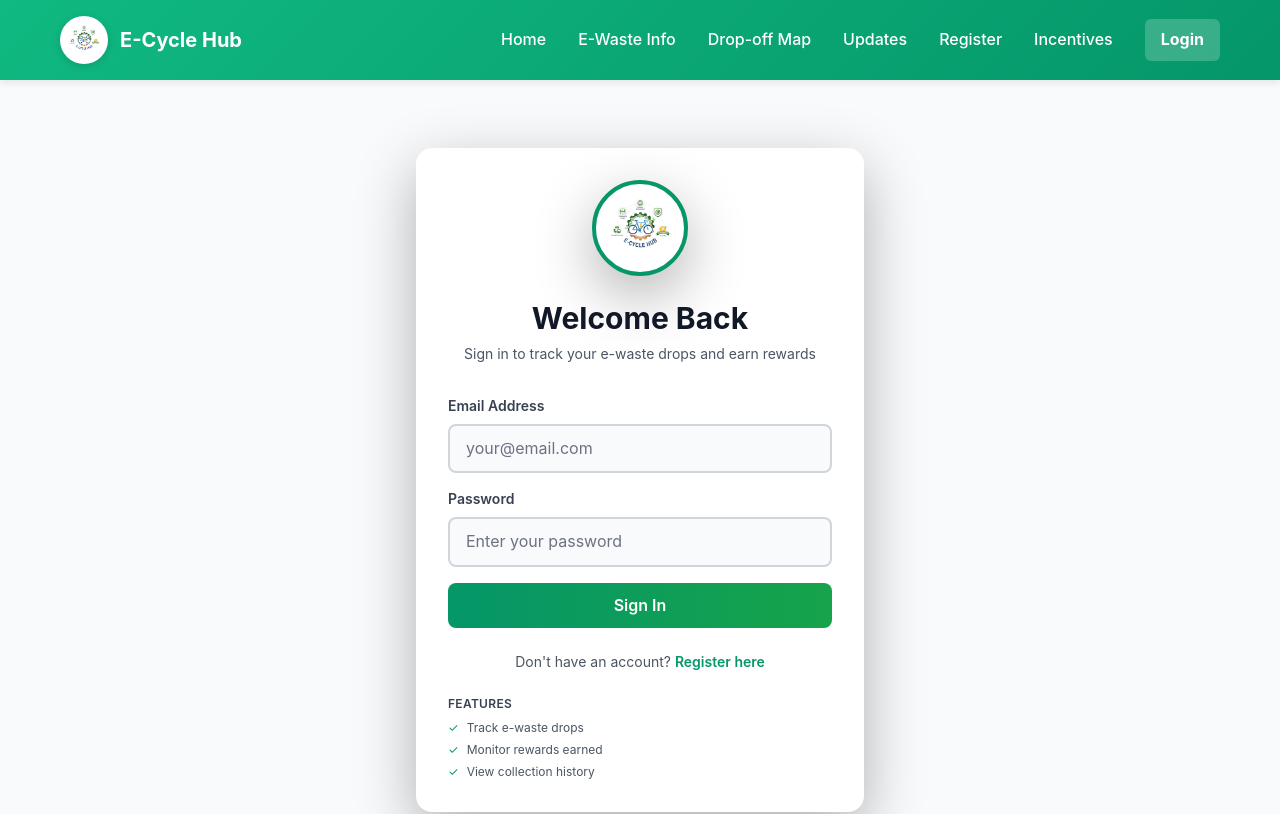
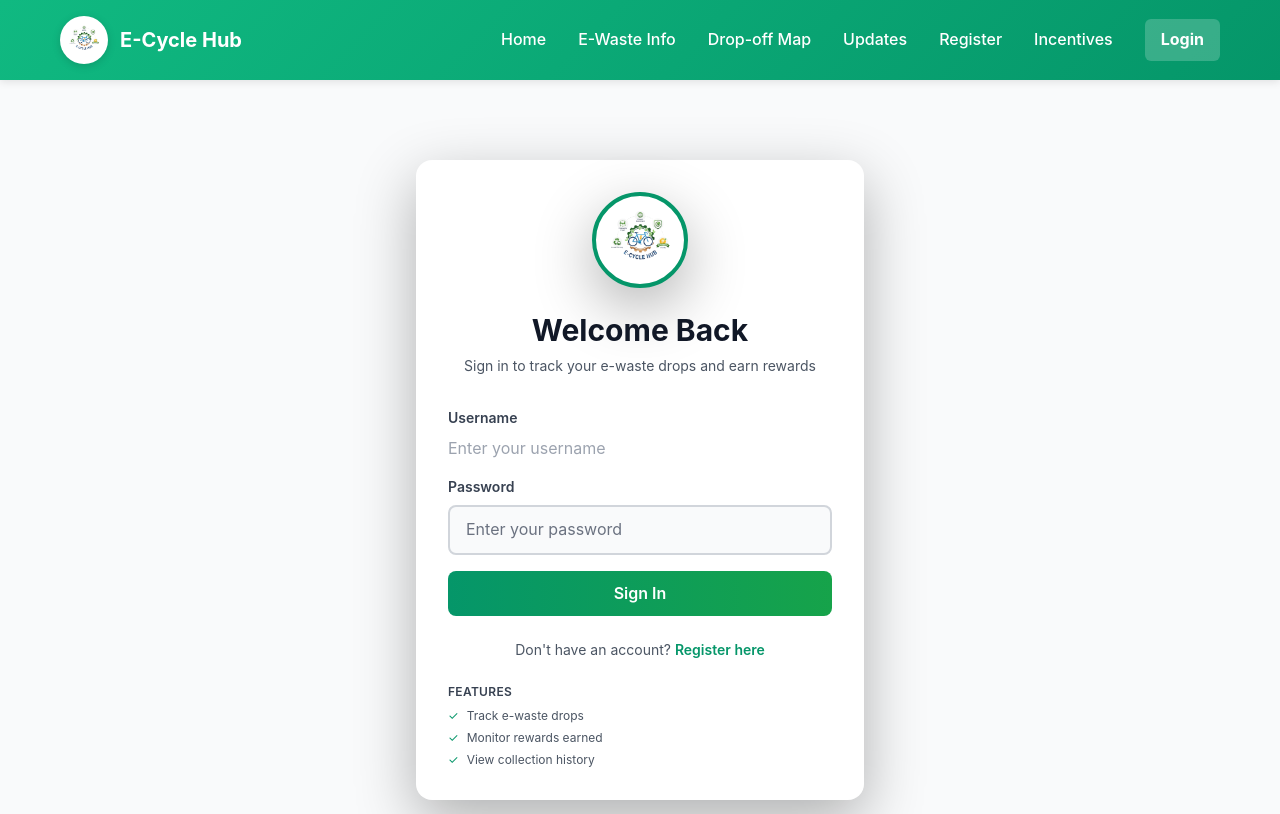
Before and after one commit to Arnold277356/Code-LOCAL, a React (Create React App) app in the folder frontend/: page /login in a window 1280 px wide. Shown: the top 814 px of the page. Built offline with nearby package versions, Linux system fonts and the light colour scheme; no server answers; the HTML template or start-up script is replaced by a standard one.

Commit message:
sana last na

```diff
--- a/frontend/src/pages/LoginPage.js
+++ b/frontend/src/pages/LoginPage.js
@@ -19,7 +19,9 @@ function LoginPage() {
         headers: {
           'Content-Type': 'application/json',
         },
-        body: JSON.stringify({ username: email, password: password }),
+        body: JSON.stringify({
+          username: email,
+          password: password }),
       });
 
       const data = await response.json();
@@ -71,15 +73,15 @@ function LoginPage() {
             <form onSubmit={handleLogin} className="space-y-4">
               <div>
                 <label htmlFor="email" className="block text-sm font-semibold text-gray-700 mb-2">
-                  Email Address
+  Username  {/* Change 'Email Address' to 'Username' */}
 </label>
 <input
-                  type="email"
+  type="text" // Change 'email' to 'text'
   id="email"
   value={email}
   onChange={(e) => setEmail(e.target.value)}
-                  placeholder="your@email.com"
-                  className="w-full px-4 py-2.5 border-2 border-gray-300 rounded-lg focus:outline-none focus:border-emerald-600 focus:ring-2 focus:ring-emerald-100 transition-all bg-gray-50 text-gray-900 placeholder-gray-500"
+  placeholder="Enter your username" // Update placeholder
+  className="..."
   required
 />
               </div>
```
Lines whose indentation alone changed are shown as unchanged.
